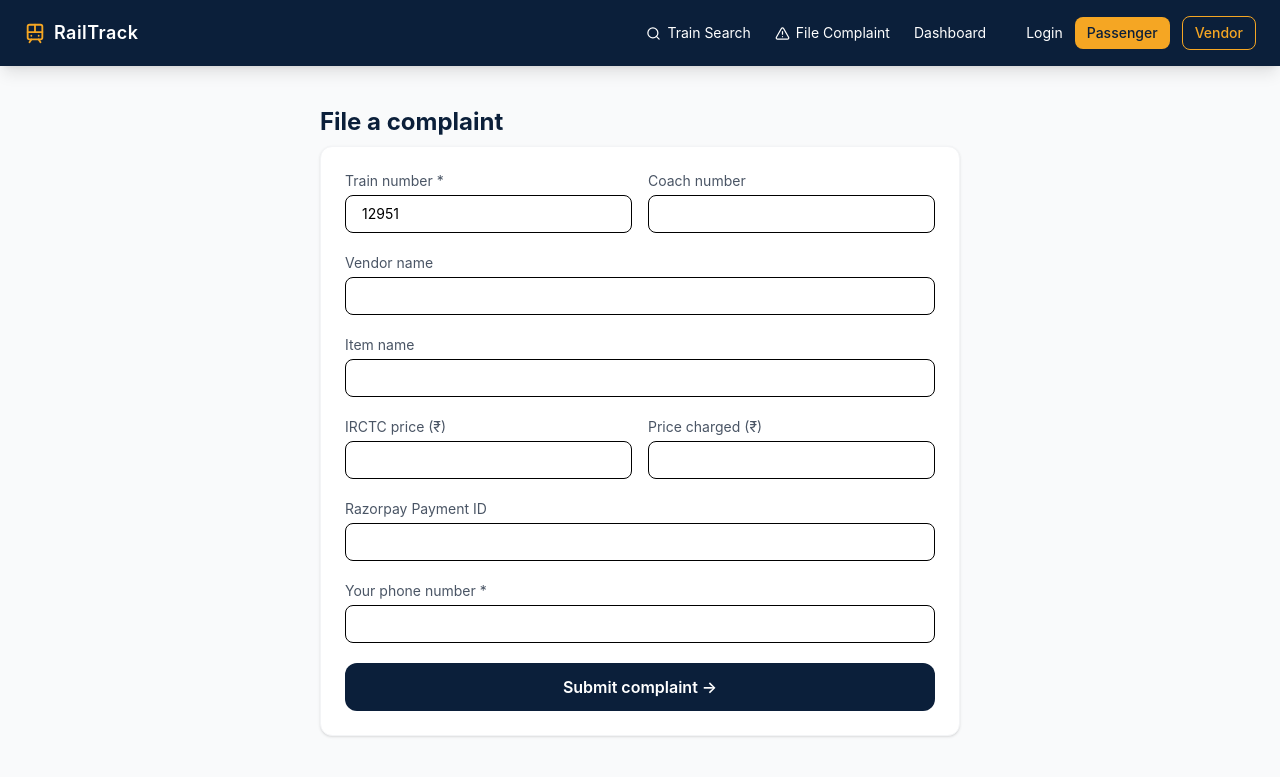
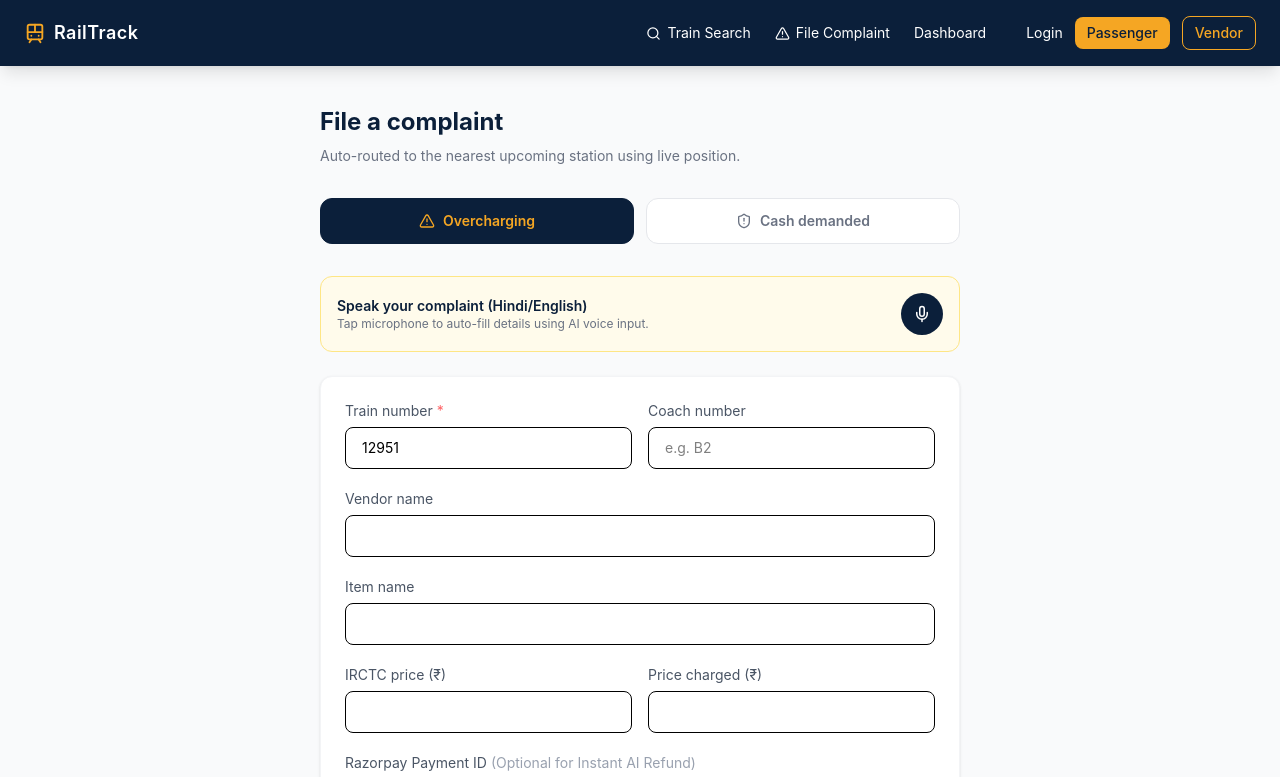
Before and after one commit to chandrakant-T/railtrack-frontend, a React (Vite) app: page /complaint in a window 1280 px wide. Shown: the top 777 px of the page. Built offline with nearby package versions, Linux system fonts and the light colour scheme; no server answers.

Commit message:
complaint fix

```diff
--- a/src/pages/admin/StationDashboard.tsx
+++ b/src/pages/admin/StationDashboard.tsx
@@ -124,8 +124,8 @@ const StationAdminDashboard = () => {
             <div className="bg-white rounded-xl p-16 text-center text-gray-400 border border-gray-100">No complaints found under this status</div>
           ) : (
             filtered.map((c) => {
-              const isRefunded = c.charged_price && c.irctc_price && c.charged_price > c.irctc_price && c.payment_id;
-              const refundAmount = isRefunded ? (c.charged_price - c.irctc_price).toFixed(2) : null;
+              const isRefunded = c.refund_status === 'refunded' || (c.refund_amount && Number(c.refund_amount) > 0);
+const refundAmount = isRefunded ? Number(c.refund_amount).toFixed(2) : null;
 
               return (
                 <div
--- a/src/pages/admin/SuperDashboard.tsx
+++ b/src/pages/admin/SuperDashboard.tsx
@@ -230,8 +230,8 @@ const SuperAdminDashboard = () => {
               <div className="bg-white rounded-xl p-16 text-center text-gray-400 border border-gray-100">No complaints found</div>
             ) : (
               complaints.map((c) => {
-                const isRefunded = c.charged_price && c.irctc_price && c.charged_price > c.irctc_price && c.payment_id;
-                const refundAmount = isRefunded ? (c.charged_price - c.irctc_price).toFixed(2) : null;
+                const isRefunded = c.refund_status === 'refunded' || (c.refund_amount && Number(c.refund_amount) > 0);
+const refundAmount = isRefunded ? Number(c.refund_amount).toFixed(2) : null;
 
                 return (
                   <div
--- a/src/pages/public/FileComplaint.tsx
+++ b/src/pages/public/FileComplaint.tsx
@@ -51,37 +51,51 @@ const FileComplaint = () => {
     if (!form.train_number) return toast.error('Train number is required');
     if (!form.passenger_phone) return toast.error('Phone number is required');
 
-    setLoading(true);
-    setIsRefunding(true);
-
     let formattedPaymentId = paymentId.trim();
     if (formattedPaymentId && !formattedPaymentId.startsWith('pay_')) {
       formattedPaymentId = `pay_${formattedPaymentId}`;
     }
 
+    // Attempt AI refund ONLY if a Payment ID is explicitly provided
+    const hasPaymentId = Boolean(formattedPaymentId);
+    const shouldAttemptRefund = hasPaymentId && type === 'overcharging';
+
+    setLoading(true);
+    if (shouldAttemptRefund) {
+      setIsRefunding(true);
+    }
+    setRefundStatus(null);
+
+    let refundData: any = null;
+
     try {
-      // 1. Process Autonomous AI Refund
-      if (formattedPaymentId && type === 'overcharging') {
+      // 1. Process Autonomous AI Refund if payment ID is attached
+      if (shouldAttemptRefund) {
         try {
           const disputeRes = await api.post('/dispute/auto-refund', {
             paymentId: formattedPaymentId,
             chargedAmount: parseFloat(form.charged_price) || 0,
-            officialMrp: parseFloat(form.irctc_price) || parseFloat(form.charged_price) || 0,
+            officialMrp: parseFloat(form.irctc_price) || 0,
             itemName: form.item_name || 'Food Item'
           });
 
           if (disputeRes.data?.refunded) {
+            refundData = disputeRes.data;
             setRefundStatus(disputeRes.data);
             toast.success(`Instant AI Refund Processed! ₹${disputeRes.data.amountRefunded} credited.`);
           } else {
-            toast(disputeRes.data?.reason || 'Dispute checked.');
+            toast.error(disputeRes.data?.reason || 'Payment verification failed: No refund issued.');
           }
-        } catch (disputeErr) {
+        } catch (disputeErr: any) {
           console.error('Auto-refund error:', disputeErr);
+          const errorMsg = disputeErr.response?.data?.reason || disputeErr.response?.data?.error || 'Payment ID not verified on Razorpay Gateway.';
+          toast.error(errorMsg);
+        } finally {
+          setIsRefunding(false); // Always stop refunding spinner
         }
       }
 
-      // 2. Submit Complaint to DB with passenger_id & payment_id
+      // 2. Submit Complaint to DB with actual refund execution state
       const payload: any = {
         passenger_id: user?.id || null,
         complaint_type: type,
@@ -90,7 +104,10 @@ const FileComplaint = () => {
         vendor_name: form.vendor_name,
         description: form.description,
         passenger_phone: form.passenger_phone,
-        payment_id: formattedPaymentId || null
+        payment_id: formattedPaymentId || null,
+        refund_status: refundData?.refunded ? 'refunded' : 'none',
+        refund_amount: refundData?.amountRefunded || 0,
+        refund_id: refundData?.refundId || null
       };
 
       if (form.vendor_id) payload.vendor_id = form.vendor_id;
@@ -101,21 +118,70 @@ const FileComplaint = () => {
       const res = await fileComplaint(payload);
       toast.success('Complaint filed successfully!');
 
-      // RESET LOADING STATES IMMEDIATELY TO UNSTICK BUTTON
-      setLoading(false);
-      setIsRefunding(false);
-
-      // Redirect to Dashboard
       setTimeout(() => {
-        navigate('/dashboard');
-      }, 1500);
+        navigate(user ? '/dashboard' : `/track?ref=${res.data.reference_id}`);
+      }, refundData?.refunded ? 2500 : 1000);
 
     } catch (err: any) {
       console.error('Submit error:', err);
       toast.error(err.response?.data?.error || 'Failed to file complaint');
+    } finally {
+      // Guaranteed state cleanup prevents stuck button
       setLoading(false);
       setIsRefunding(false);
     }
+  };
+
+  const handleVoiceInput = () => {
+    const SpeechRecognition = (window as any).SpeechRecognition || (window as any).webkitSpeechRecognition;
+
+    if (!SpeechRecognition) {
+      return toast.error('Browser does not support voice recognition. Use Chrome/Edge.');
+    }
+
+    const recognition = new SpeechRecognition();
+    recognition.lang = 'hi-IN';
+    recognition.interimResults = false;
+
+    recognition.onstart = () => {
+      setIsListening(true);
+      toast.success('Listening... Speak your complaint now');
+    };
+
+    recognition.onresult = async (event: any) => {
+      const transcript = event.results[0][0].transcript;
+      setIsListening(false);
+      setAiLoading(true);
+
+      try {
+        const res = await api.post('/ai/parse-voice', { transcript });
+        if (res.data.success) {
+          const aiData = res.data.data;
+          setForm((prev) => ({
+            ...prev,
+            train_number: aiData.train_number || prev.train_number,
+            coach_number: aiData.coach_number || prev.coach_number,
+            vendor_name: aiData.vendor_name || prev.vendor_name,
+            item_name: aiData.item_name || prev.item_name,
+            charged_price: aiData.charged_price ? String(aiData.charged_price) : prev.charged_price,
+            description: aiData.summary || transcript
+          }));
+          if (aiData.complaint_type) setType(aiData.complaint_type);
+          toast.success('Form auto-filled by AI!');
+        }
+      } catch {
+        toast.error('AI could not parse audio. Please enter details manually.');
+      } finally {
+        setAiLoading(false);
+      }
+    };
+
+    recognition.onerror = () => {
+      setIsListening(false);
+      toast.error('Voice input failed');
+    };
+
+    recognition.start();
   };
 
   return (
@@ -123,8 +189,45 @@ const FileComplaint = () => {
       <Navbar />
       <div className="max-w-2xl mx-auto px-4 py-10">
         <h1 className="text-2xl font-bold text-[#0B1F3A] mb-2">File a complaint</h1>
+        <p className="text-gray-500 text-sm mb-8">Auto-routed to the nearest upcoming station using live position.</p>
 
-        {/* AI Refund Banner */}
+        {/* Complaint Type Selector */}
+        <div className="flex gap-3 mb-8">
+          <button
+            type="button"
+            onClick={() => setType('overcharging')}
+            className={`flex-1 py-3 rounded-xl font-semibold text-sm flex items-center justify-center gap-2 border transition-colors ${type === 'overcharging' ? 'bg-[#0B1F3A] text-[#F5A623] border-[#0B1F3A]' : 'bg-white text-gray-500 border-gray-200'}`}
+          >
+            <AlertTriangle size={16} /> Overcharging
+          </button>
+          <button
+            type="button"
+            onClick={() => setType('cash_demand')}
+            className={`flex-1 py-3 rounded-xl font-semibold text-sm flex items-center justify-center gap-2 border transition-colors ${type === 'cash_demand' ? 'bg-red-600 text-white border-red-600' : 'bg-white text-gray-500 border-gray-200'}`}
+          >
+            <ShieldAlert size={16} /> Cash demanded
+          </button>
+        </div>
+
+        {/* Vernacular Voice Banner */}
+        <div className="bg-amber-50 border border-amber-200 rounded-xl p-4 mb-6 flex items-center justify-between">
+          <div>
+            <p className="font-semibold text-[#0B1F3A] text-sm">Speak your complaint (Hindi/English)</p>
+            <p className="text-xs text-gray-500">Tap microphone to auto-fill details using AI voice input.</p>
+          </div>
+          <button
+            type="button"
+            onClick={handleVoiceInput}
+            disabled={isListening || aiLoading}
+            className={`p-3 rounded-full text-white font-medium flex items-center gap-2 transition-all ${
+              isListening ? 'bg-red-600 animate-pulse' : 'bg-[#0B1F3A] hover:bg-blue-900'
+            }`}
+          >
+            {aiLoading ? <Loader2 className="animate-spin" size={18} /> : <Mic size={18} />}
+          </button>
+        </div>
+
+        {/* AI Refund Issued Banner */}
         {refundStatus && refundStatus.refunded && (
           <div className="bg-emerald-50 border border-emerald-200 rounded-xl p-4 mb-6 text-emerald-800 text-sm shadow-sm">
             <div className="flex items-center gap-2 font-bold text-emerald-900 text-base">
@@ -132,7 +235,7 @@ const FileComplaint = () => {
               Autonomous AI Refund Issued!
             </div>
             <p>Amount Refunded: <strong className="text-emerald-950 font-bold">₹{refundStatus.amountRefunded}</strong></p>
-            <p className="text-xs text-emerald-700">
+            <p className="text-xs text-emerald-700 mt-1">
               Refund ID: <code className="bg-emerald-100 px-1 py-0.5 rounded font-mono">{refundStatus.refundId}</code>
             </p>
           </div>
@@ -141,57 +244,73 @@ const FileComplaint = () => {
         <form onSubmit={handleSubmit} className="bg-white rounded-xl border border-gray-100 shadow-sm p-6 flex flex-col gap-5">
           <div className="grid grid-cols-2 gap-4">
             <div>
-              <label className="text-sm text-gray-600 mb-1 block">Train number *</label>
-              <input name="train_number" value={form.train_number} onChange={handleChange} className="w-full border rounded-lg px-4 py-2 text-sm outline-none" />
+              <label className="text-sm text-gray-600 mb-1.5 block">Train number <span className="text-red-400">*</span></label>
+              <input name="train_number" value={form.train_number} onChange={handleChange} className="w-full border rounded-lg px-4 py-2.5 text-sm outline-none focus:border-[#0B1F3A]" />
             </div>
             <div>
-              <label className="text-sm text-gray-600 mb-1 block">Coach number</label>
-              <input name="coach_number" value={form.coach_number} onChange={handleChange} className="w-full border rounded-lg px-4 py-2 text-sm outline-none" />
+              <label className="text-sm text-gray-600 mb-1.5 block">Coach number</label>
+              <input name="coach_number" value={form.coach_number} onChange={handleChange} placeholder="e.g. B2" className="w-full border rounded-lg px-4 py-2.5 text-sm outline-none focus:border-[#0B1F3A]" />
             </div>
           </div>
 
           <div>
-            <label className="text-sm text-gray-600 mb-1 block">Vendor name</label>
-            <input name="vendor_name" value={form.vendor_name} onChange={handleChange} className="w-full border rounded-lg px-4 py-2 text-sm outline-none" />
+            <label className="text-sm text-gray-600 mb-1.5 block">Vendor name</label>
+            <input name="vendor_name" value={form.vendor_name} onChange={handleChange} className="w-full border rounded-lg px-4 py-2.5 text-sm outline-none focus:border-[#0B1F3A]" />
           </div>
 
+          {type === 'overcharging' && (
+            <>
               <div>
-            <label className="text-sm text-gray-600 mb-1 block">Item name</label>
-            <input name="item_name" value={form.item_name} onChange={handleChange} className="w-full border rounded-lg px-4 py-2 text-sm outline-none" />
+                <label className="text-sm text-gray-600 mb-1.5 block">Item name</label>
+                <input name="item_name" value={form.item_name} onChange={handleChange} className="w-full border rounded-lg px-4 py-2.5 text-sm outline-none focus:border-[#0B1F3A]" />
               </div>
-
               <div className="grid grid-cols-2 gap-4">
                 <div>
-              <label className="text-sm text-gray-600 mb-1 block">IRCTC price (₹)</label>
-              <input name="irctc_price" type="number" value={form.irctc_price} onChange={handleChange} className="w-full border rounded-lg px-4 py-2 text-sm outline-none" />
+                  <label className="text-sm text-gray-600 mb-1.5 block">IRCTC price (₹)</label>
+                  <input name="irctc_price" type="number" value={form.irctc_price} onChange={handleChange} className="w-full border rounded-lg px-4 py-2.5 text-sm outline-none focus:border-[#0B1F3A]" />
                 </div>
                 <div>
-              <label className="text-sm text-gray-600 mb-1 block">Price charged (₹)</label>
-              <input name="charged_price" type="number" value={form.charged_price} onChange={handleChange} className="w-full border rounded-lg px-4 py-2 text-sm outline-none" />
+                  <label className="text-sm text-gray-600 mb-1.5 block">Price charged (₹)</label>
+                  <input name="charged_price" type="number" value={form.charged_price} onChange={handleChange} className="w-full border rounded-lg px-4 py-2.5 text-sm outline-none focus:border-[#0B1F3A]" />
                 </div>
               </div>
 
               <div>
-            <label className="text-sm text-gray-600 mb-1 block">Razorpay Payment ID</label>
-            <input name="paymentId" value={paymentId} onChange={(e) => setPaymentId(e.target.value)} className="w-full border rounded-lg px-4 py-2 text-sm outline-none font-mono" />
+                <label className="text-sm text-gray-600 mb-1.5 block">
+                  Razorpay Payment ID <span className="text-gray-400 font-normal">(Optional for Instant AI Refund)</span>
+                </label>
+                <input
+                  name="paymentId"
+                  value={paymentId}
+                  onChange={(e) => setPaymentId(e.target.value)}
+                  placeholder="e.g. pay_P1a2B3c4D5e6F7"
+                  className="w-full border rounded-lg px-4 py-2.5 text-sm outline-none font-mono focus:border-[#0B1F3A]"
+                />
+              </div>
+            </>
+          )}
+
+          <div>
+            <label className="text-sm text-gray-600 mb-1.5 block">Description</label>
+            <textarea name="description" value={form.description} onChange={handleChange} rows={3} className="w-full border rounded-lg px-4 py-2.5 text-sm outline-none focus:border-[#0B1F3A] resize-none" />
           </div>
 
           <div>
-            <label className="text-sm text-gray-600 mb-1 block">Your phone number *</label>
-            <input name="passenger_phone" value={form.passenger_phone} onChange={handleChange} className="w-full border rounded-lg px-4 py-2 text-sm outline-none" />
+            <label className="text-sm text-gray-600 mb-1.5 block">Your phone number <span className="text-red-400">*</span></label>
+            <input name="passenger_phone" value={form.passenger_phone} onChange={handleChange} placeholder="+91 98765 43210" className="w-full border rounded-lg px-4 py-2.5 text-sm outline-none focus:border-[#0B1F3A]" />
           </div>
 
           <button
             type="submit"
             disabled={loading || isRefunding}
-            className="bg-[#0B1F3A] text-white py-3 rounded-xl font-semibold hover:bg-blue-900 transition-colors disabled:opacity-60 flex items-center justify-center gap-2"
+            className="bg-[#0B1F3A] text-white py-3.5 rounded-xl font-semibold hover:bg-blue-900 transition-colors disabled:opacity-60 flex items-center justify-center gap-2"
           >
             {isRefunding ? (
               <>
                 <Loader2 className="animate-spin" size={18} /> Analyzing & Processing Refund...
               </>
             ) : loading ? (
-              'Submitting...'
+              'Submitting Complaint...'
             ) : (
               'Submit complaint →'
             )}
```
Also changed, not shown: src/pages/passenger/Dashboard.tsx (+5 -5 lines). Lines whose indentation alone changed are shown as unchanged.
